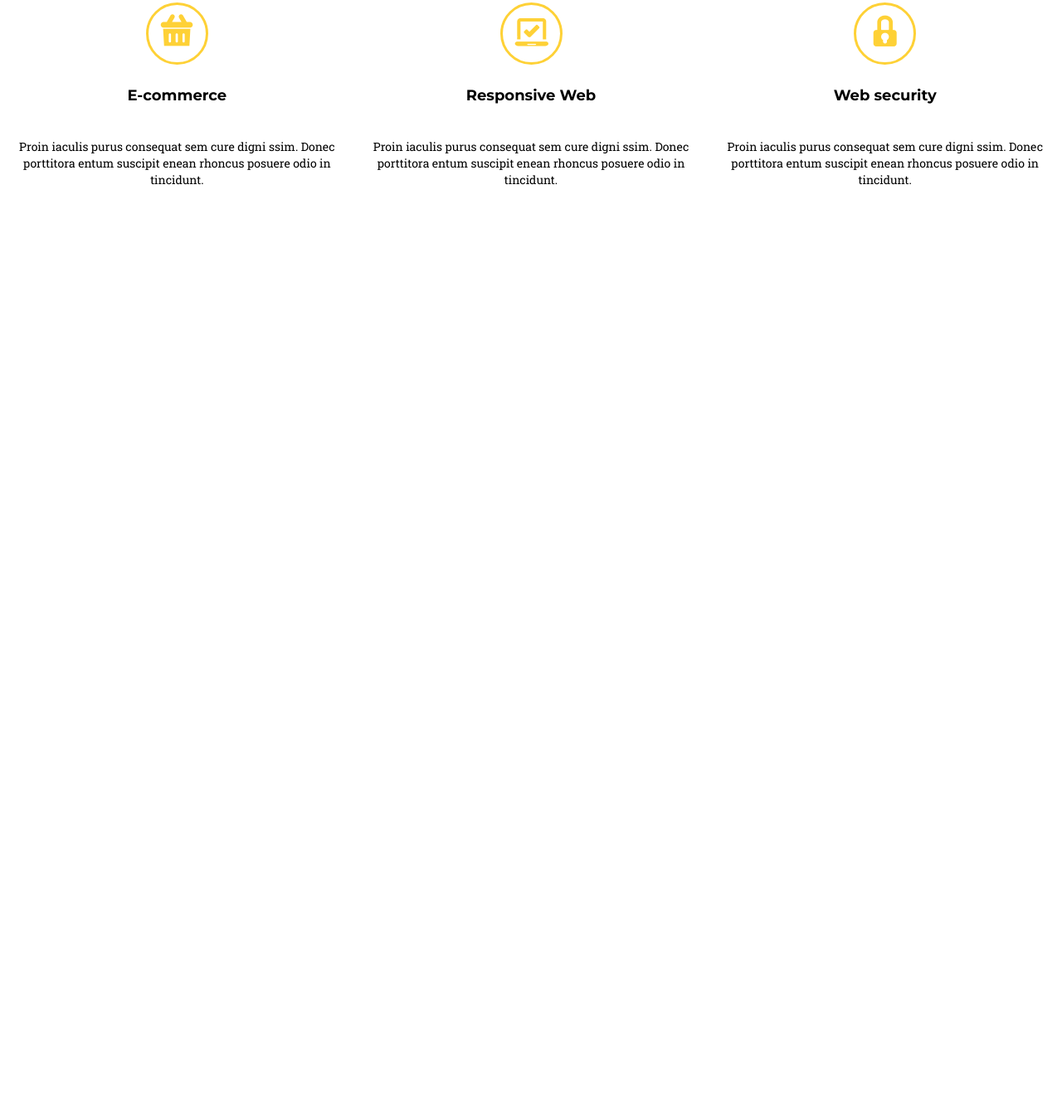
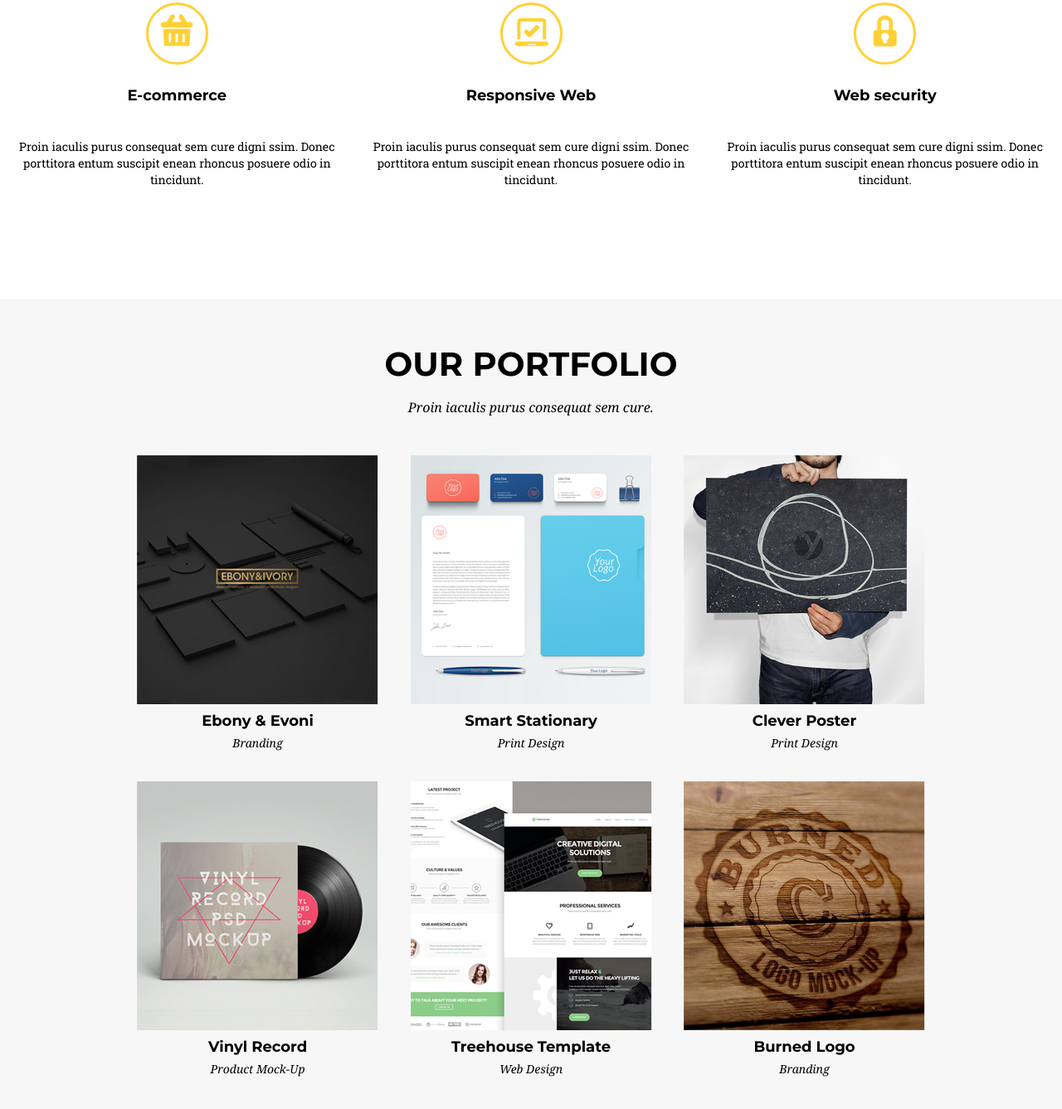
Before and after one commit to kachurovskiyp/kodilla-golden, a website: page index.html in a window 1280 px wide. Shown: the part 994-2331 px from the top of the page at 83% size. Before the commit the page ends 1355 px from the top, so only its background shows below. Drawn offline with Linux system fonts and the light colour scheme.

Commit message:
Add portfolio

```diff
--- a/index.html
+++ b/index.html
@@ -31,8 +31,8 @@
     </header>
 
     <section class="services wrapper">
-        <h2 class="services__header">services</h2>
-        <p class="services__description">Proin iaculis purus consequat sem cure.</p>
+        <h2 class="services__header title">services</h2>
+        <p class="services__description sub-title">Proin iaculis purus consequat sem cure.</p>
         <div class="services__wrapper">
             <article class="services__item">
                 <div class="services__icon">
@@ -58,5 +58,59 @@
             </article>
         </div>
     </section>
+
+    <section class="portfolio">
+        <h2 class="portfolio__header title">our portfolio</h2>
+        <p class="portfolio__description sub-title">Proin iaculis purus consequat sem cure.</p>
+        <div class="portfolio__wrapper">
+            <article class="portfolio__item">
+                <div class="portfolio__image">
+                    <img src="images/Image.png" alt="portfolio image">
+                </div>
+                <h3 class="portfolio__name">Ebony & Evoni</h3>
+                <p class="portfolio__text">Branding</p>
+            </article>
+
+            <article class="portfolio__item">
+                <div class="portfolio__image">
+                    <img src="images/Image-1.png" alt="portfolio image">
+                </div>
+                <h3 class="portfolio__name">Smart Stationary</h3>
+                <p class="portfolio__text">Print Design</p>
+            </article>
+
+            <article class="portfolio__item">
+                <div class="portfolio__image">
+                    <img src="images/Image-2.png" alt="portfolio image">
+                </div>
+                <h3 class="portfolio__name">Clever Poster</h3>
+                <p class="portfolio__text">Print Design</p>
+            </article>
+
+            <article class="portfolio__item">
+                <div class="portfolio__image">
+                    <img src="images/Image-3.png" alt="portfolio image">
+                </div>
+                <h3 class="portfolio__name">Vinyl Record</h3>
+                <p class="portfolio__text">Product Mock-Up</p>
+            </article>
+
+            <article class="portfolio__item">
+                <div class="portfolio__image">
+                    <img src="images/Image-4.png" alt="portfolio image">
+                </div>
+                <h3 class="portfolio__name">Treehouse Template</h3>
+                <p class="portfolio__text">Web Design</p>
+            </article>
+
+            <article class="portfolio__item">
+                <div class="portfolio__image">
+                    <img src="images/Image-5.png" alt="portfolio image">
+                </div>
+                <h3 class="portfolio__name">Burned Logo</h3>
+                <p class="portfolio__text">Branding</p>
+            </article>
+        </div>
+    </section>
 </body>
 </html>
--- a/sass/style.scss
+++ b/sass/style.scss
@@ -3,35 +3,6 @@
 $color-yellow: #fed136;
 $color-white: #ffffff;
 $color-grey: #f7f7f7;
-
-/* Global */
-
-.visually-hidden {
-    position: absolute;
-    white-space: nowrap;
-    width: 1px;
-    height: 1px;
-    overflow: hidden;
-    border: 0;
-    padding: 0;
-    clip: rect(0 0 0 0);
-    clip-path: inset(50%);
-    margin: -1px;
-}
-
-*, *::before, *::after {
-    box-sizing: border-box;
-}
-
-body {
-    margin: 0;
-}
-
-.wrapper {
-    max-width: 1400px;
-    margin: 0 auto;
-    padding: 0 30px;
-}
 
 /* Fonts */
 
@@ -99,6 +70,46 @@ body {
 
     max-width: $max-width;
     margin: 0 auto;
+}
+
+/* Global */
+
+.visually-hidden {
+    position: absolute;
+    white-space: nowrap;
+    width: 1px;
+    height: 1px;
+    overflow: hidden;
+    border: 0;
+    padding: 0;
+    clip: rect(0 0 0 0);
+    clip-path: inset(50%);
+    margin: -1px;
+}
+
+*, *::before, *::after {
+    box-sizing: border-box;
+}
+
+body {
+    margin: 0;
+}
+
+.wrapper {
+    max-width: 1400px;
+    margin: 0 auto;
+    padding: 0 30px;
+}
+
+.title {
+    @include font-montserrat_bold(40px, 75px);
+    @include header;
+    text-transform: uppercase;
+}
+
+.sub-title {
+    @include font-droid(16px, 32px);
+    @include header(600px);
 }
 
 /* Header */
@@ -189,17 +200,6 @@ body {
     padding: 120px 0;
 }
 
-.services__header {
-    @include font-montserrat_bold(40px, 75px);
-    @include header;
-    text-transform: uppercase;
-}
-
-.services__description {
-    @include font-droid(16px, 32px);
-    @include header(600px);
-}
-
 .services__wrapper {
     display: flex;
     justify-content: space-between;
@@ -232,3 +232,36 @@ body {
     font-size: 14px;
     line-height: 20px;
 }
+
+/* Portfolio */
+
+.portfolio {
+    background-color: $color-grey;
+    padding: 40px 0;
+}
+
+.portfolio__wrapper {
+    display: flex;
+    flex-wrap: wrap;
+    justify-content: space-between;
+
+    max-width: 950px;
+    margin: 0 auto;
+    margin-top: 40px;
+}
+
+.portfolio__item {
+    max-width: 300px;
+    text-align: center;
+    margin-bottom: 30px;
+}
+
+.portfolio__name {
+    @include font-montserrat_bold(18px, 22px);
+    margin: 5px 0;
+}
+
+.portfolio__text {
+    @include font-droid(14px, 22px);
+    margin: 5px 0;
+}
```
Also changed, not shown: css/style.css, 1 other file.
